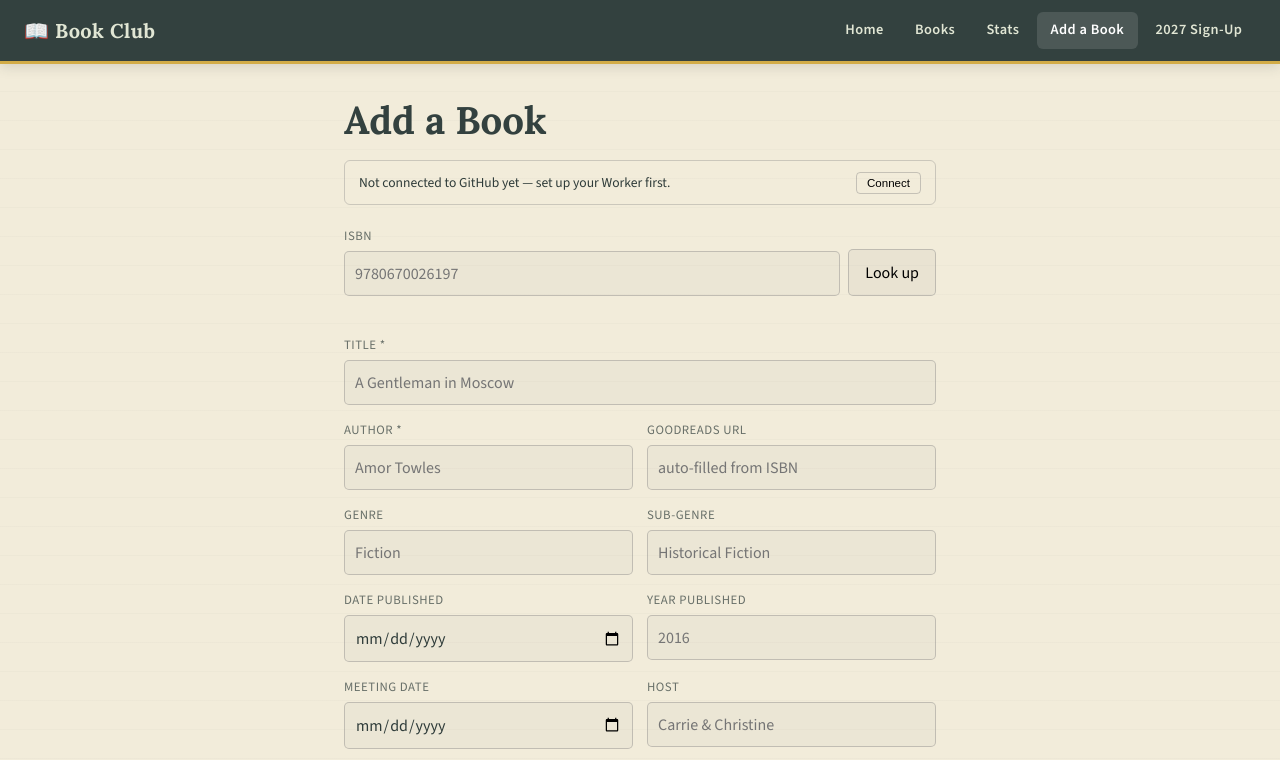
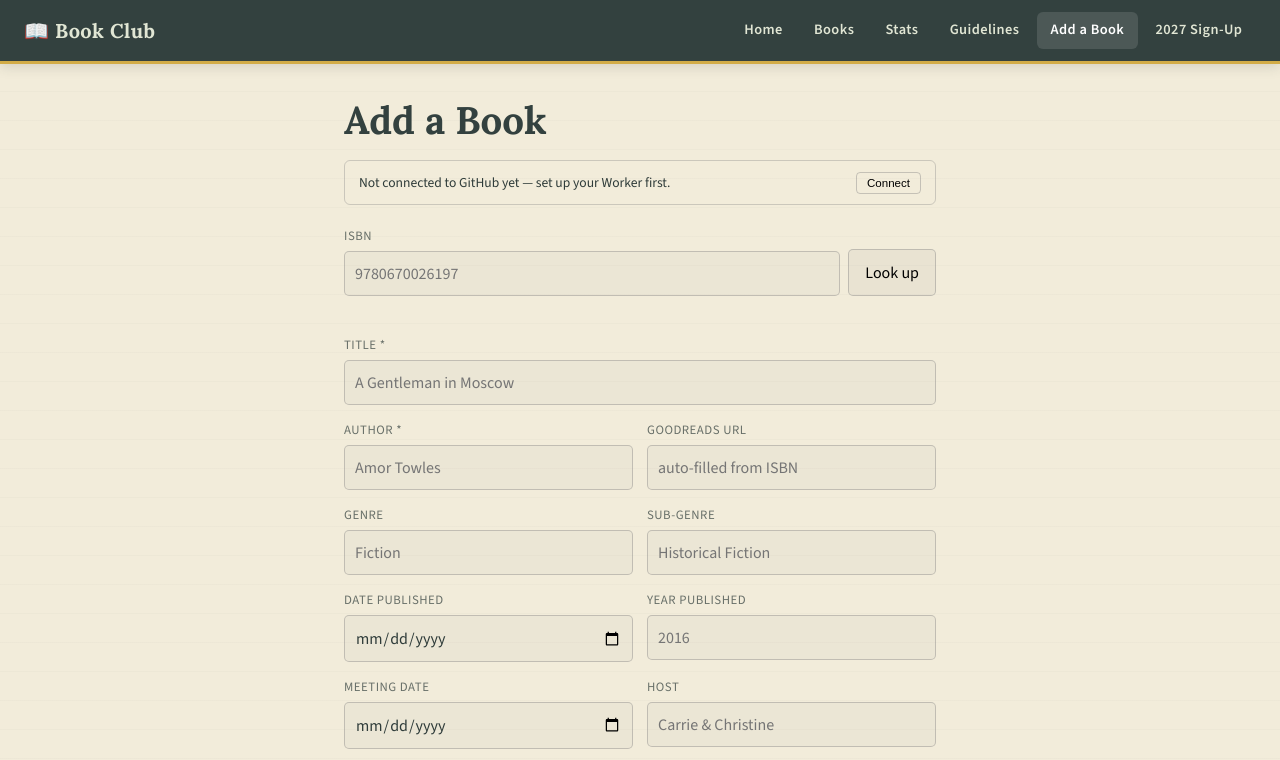
Before and after one commit to kellybearclawz/bookclub, a plain HTML site: page add.html in a window 1280 px wide. Shown: the top 760 px of the page. Drawn offline with nearby package versions, Linux system fonts and the light colour scheme.

Commit message:
Add 'Guidelines' link to navigation

```diff
--- a/add.html
+++ b/add.html
@@ -92,6 +92,7 @@
       <a href="index.html">Home</a>
       <a href="books.html">Books</a>
       <a href="stats.html">Stats</a>
+      <a href="rules.html">Guidelines</a>
       <a href="add.html" class="active">Add a Book</a>
       <a href="signup.html">2027 Sign-Up</a>
     </div>
```
